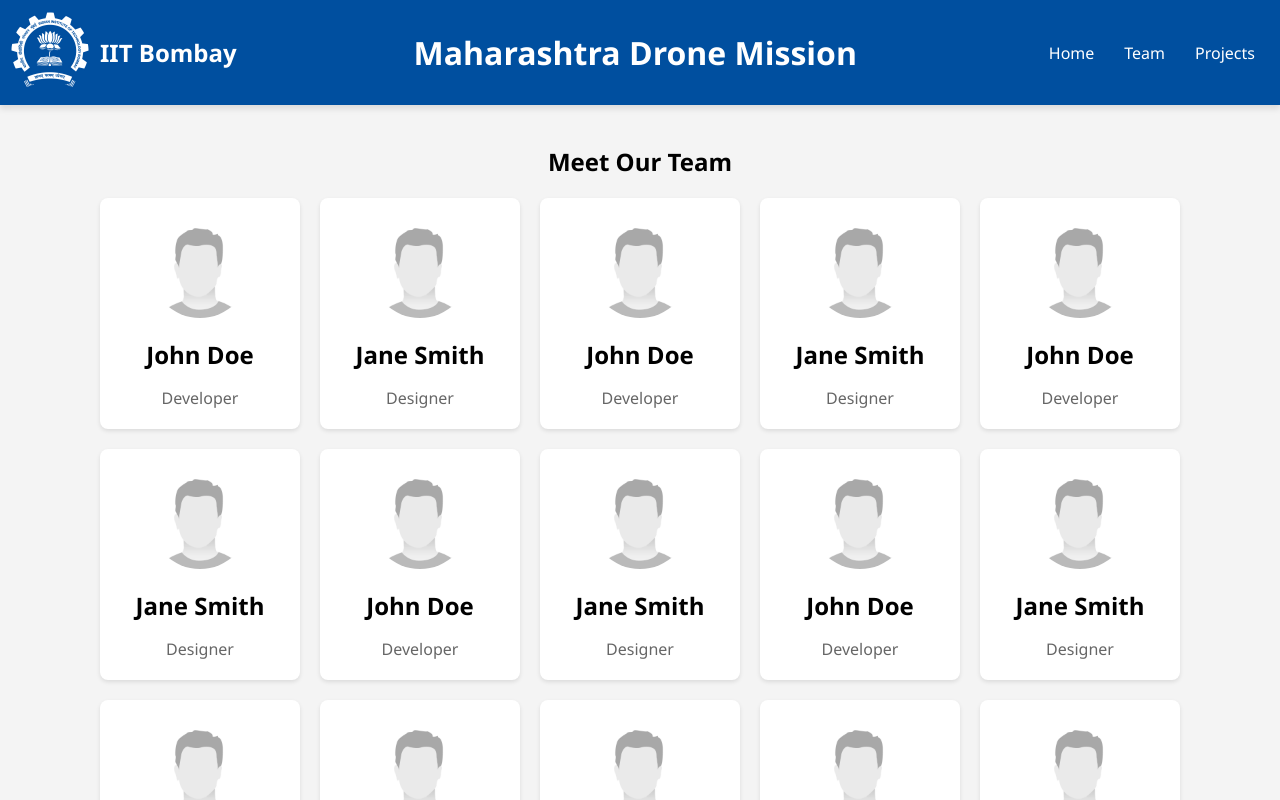
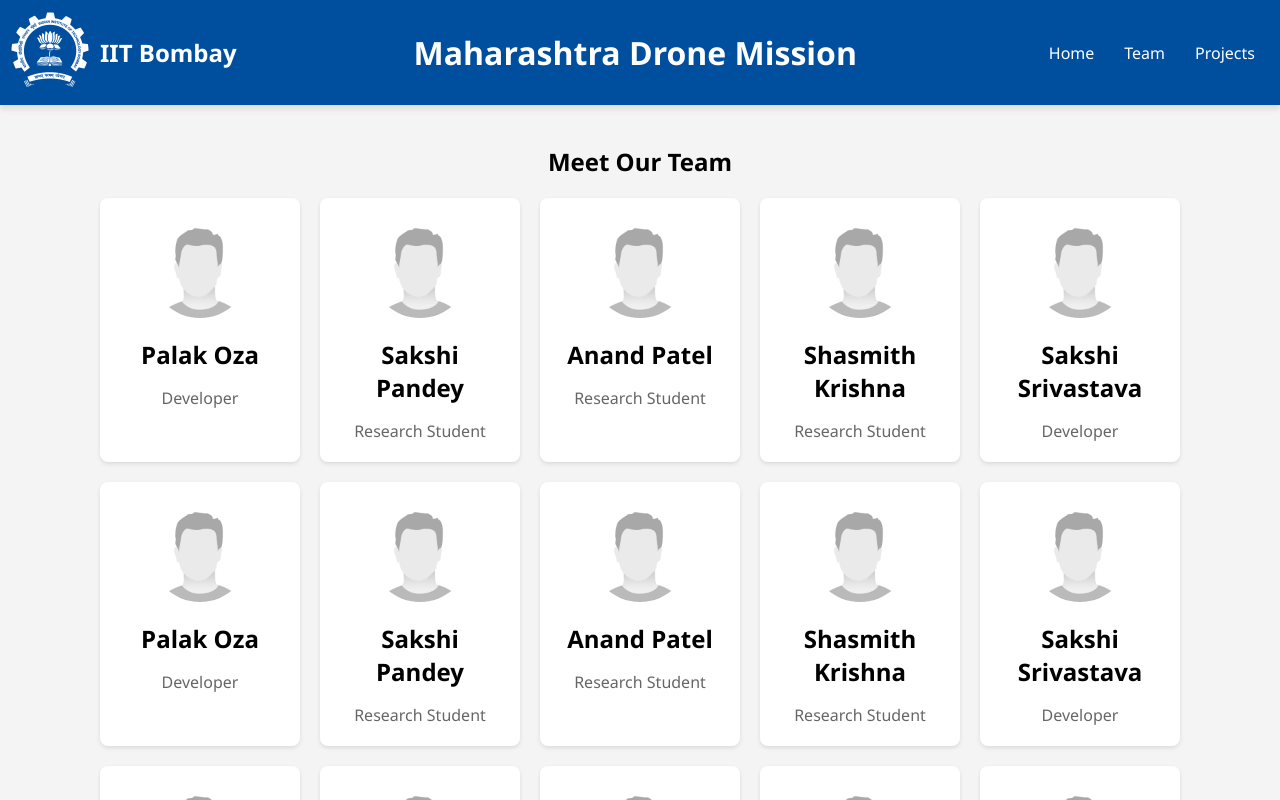
Before and after one commit to IIT-Bombay-MDM/mdm-web, a React (Create React App) app: page /mdm-web/team in a window 1280 px wide. Shown: the top 800 px of the page. Built offline with nearby package versions, Linux system fonts and the light colour scheme.

Commit message:
add some home text and team data

```diff
--- a/src/components/Home.tsx
+++ b/src/components/Home.tsx
@@ -1,11 +1,13 @@
 import React from 'react';
+import { homeData } from '../data/text.js';
 
 const Home: React.FC = () => {
     return (
         <div className="container">
             <div className="home-text">
-                <h2>Welcome to our Institute</h2>
-                <p>This is the home page content.</p>
+                {homeData.text.split('\n').map((line, index) => (
+                    <p key={index}>{line}</p>
+                ))}
             </div>
         </div>
     );
--- a/src/data/team.json
+++ b/src/data/team.json
@@ -1,14 +1,32 @@
 [
     {
-        "name": "John Doe",
+        "name": "Palak Oza",
         "role": "Developer",
-        "description": "John is a senior developer with over 10 years of experience in full-stack development.",
+        "description": "I am a B.E. in Computer Engineering specializing in computer vision and LiDAR data analysis. My experience includes developing ML models focusing on detection, segmentation, and explainability to enhance operational insights and performance.",
         "image": "/assets/images/person_placeholder.jpg"
     },
     {
-        "name": "Jane Smith",
-        "role": "Designer",
-        "description": "Jane is a creative designer with a passion for user-centered design and digital art.",
+        "name": "Sakshi Pandey",
+        "role": "Research Student",
+        "description": "I’m a MS in CSE student at the IIT Bombay, specializing in Intelligence Systems. My research advisor is Ganesh Ramakrishnan. I'm currently working on Image Synthesis and Diffusion models.",
+        "image": "/assets/images/person_placeholder.jpg"
+    },
+    {
+        "name": "Anand Patel",
+        "role": "Research Student",
+        "description": "I am a MS in CSE student at IIT-Bombay. I am working on project \"Suspicious Person Identification and Tracking\". My research focus is on \"Suspicious Behaviour Detection in Crowds\" using Deep Learning.",
+        "image": "/assets/images/person_placeholder.jpg"
+    },
+    {
+        "name": "Shasmith Krishna",
+        "role": "Research Student",
+        "description": "I am a B.Tech student in CSE at IIT Bombay. I have experience in Deep Learning algorithms for Computer Vision. My research focus is to generate image datasets for different image machine learning tasks.",
+        "image": "/assets/images/person_placeholder.jpg"
+    },
+    {
+        "name": "Sakshi Srivastava",
+        "role": "Developer",
+        "description": "I am a BTech student in CSE at AKTU. I am working on Explainable AI methods for Computer Vision and Drone use cases for Maharashtra Drone Mission. My research  focus is ML model development and Image Segmentation.",
         "image": "/assets/images/person_placeholder.jpg"
     }
 ]
```
Also changed, not shown: src/data/text.js (added, +3 -0 lines).
